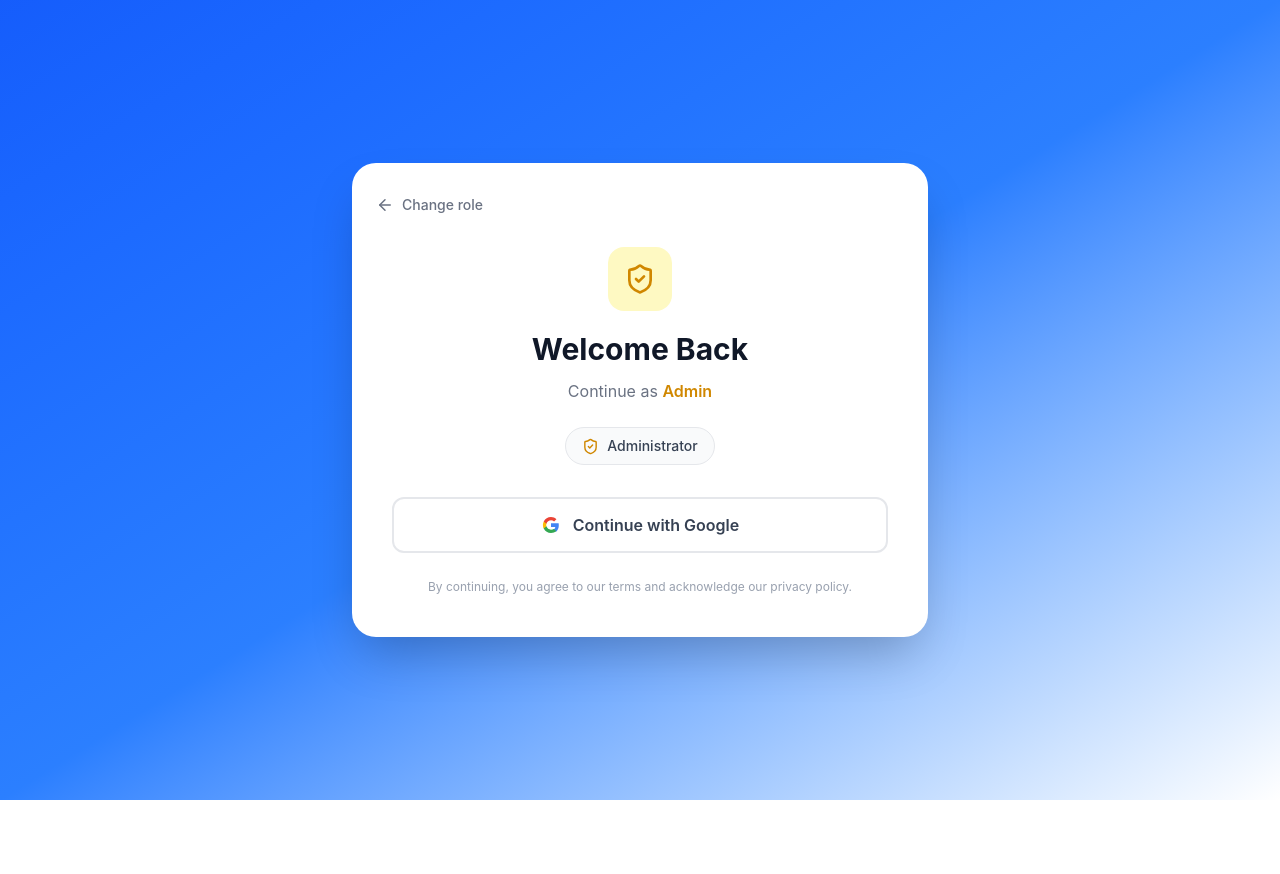
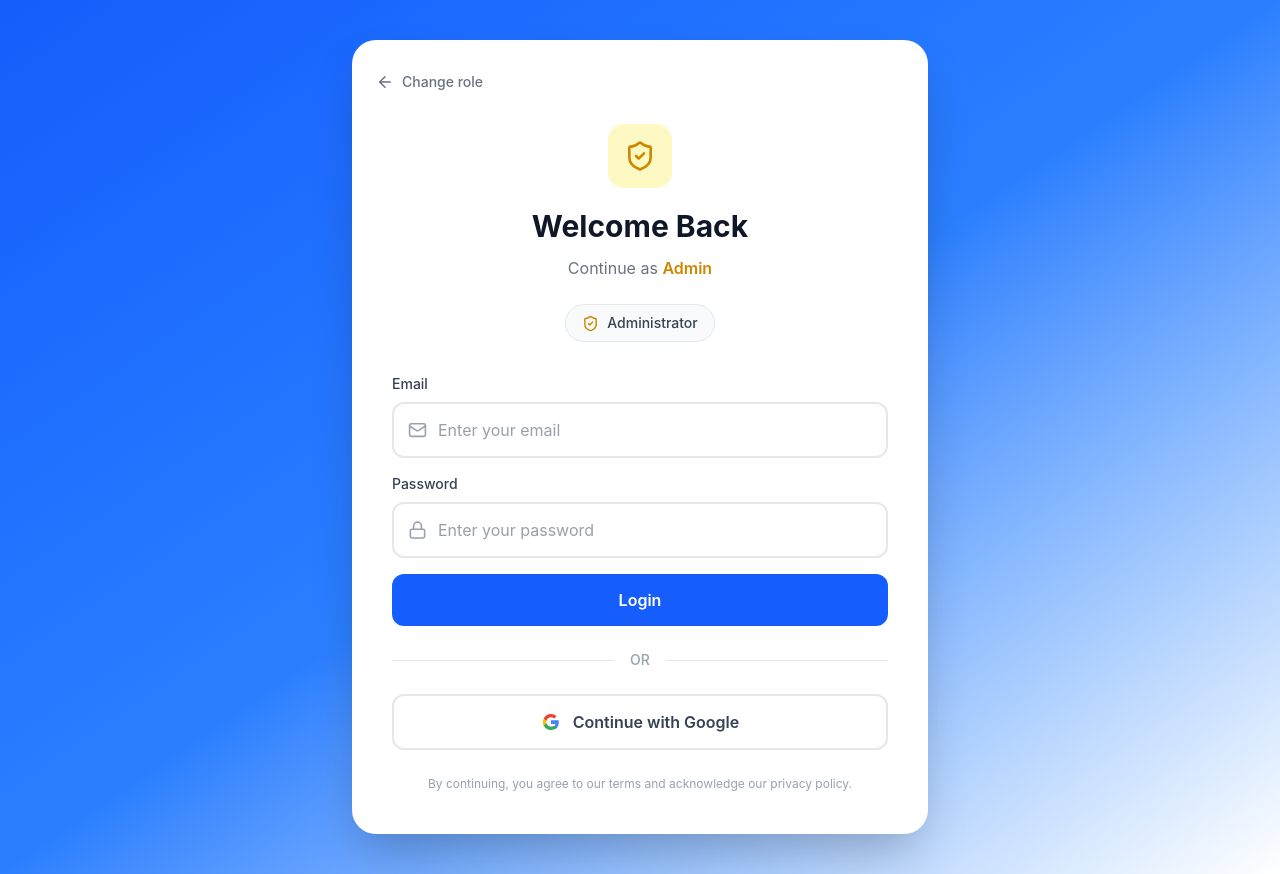
Before and after one commit to Pavan-1410/Shopping-Application, a React (Vite) app in the folder frontend/: page /login in a window 1280 px wide. Before the commit the page ends 800 px from the top, so only its background shows below. Built offline with nearby package versions, Linux system fonts and the light colour scheme; no server answers; sample sign-in values are in the browser's storage.

Commit message:
adder emaillogin

```diff
--- a/frontend/src/pages/Login.tsx
+++ b/frontend/src/pages/Login.tsx
@@ -1,22 +1,44 @@
-import { ArrowLeft, ShieldCheck, ShoppingBag } from "lucide-react";
+import {
+  ArrowLeft,
+  ShieldCheck,
+  ShoppingBag,
+  Mail,
+  Lock,
+} from "lucide-react";
+
 import { useNavigate } from "react-router-dom";
-import { signInWithPopup } from "firebase/auth";
-import { useEffect } from "react";
+
+import {
+  signInWithPopup,
+  signInWithEmailAndPassword,
+} from "firebase/auth";
+
+import { useEffect, useState } from "react";
+
 // firebase imports
 import { auth, googleProvider } from "../config/firebase";
-//tanstack imports
+
+// tanstack imports
 import { useMutation } from "@tanstack/react-query";
-import { getMe ,getAdminMe} from "../api/authApi";
+
+import { getMe, getAdminMe } from "../api/authApi";
+
 import toast from "react-hot-toast";
+
 import LoadingOverlay from "../components/LoadingOverlay";
-
 
 const Login = () => {
   const navigate = useNavigate();
+
   const selectedRole = localStorage.getItem("selectedRole");
-
   const isAdmin = selectedRole === "admin";
 
+  // Email and password state
+  const [email, setEmail] = useState("");
+  const [password, setPassword] = useState("");
+
+  // Firebase login loading state
+  const [isLoggingIn, setIsLoggingIn] = useState(false);
 
   useEffect(() => {
     if (!selectedRole) {
@@ -24,22 +46,29 @@ const Login = () => {
     }
   }, [selectedRole, navigate]);
 
-
   const handleBack = () => {
     navigate("/select-role");
   };
 
+  // User /me mutation
   const { mutateAsync: fetchMe, isPending } = useMutation({
     mutationFn: getMe,
   });
 
-const { mutateAsync: fetchAdminMe, isPending: isAdminLoading } = useMutation({
+  // Admin /admin/me mutation
+  const {
+    mutateAsync: fetchAdminMe,
+    isPending: isAdminLoading,
+  } = useMutation({
     mutationFn: getAdminMe,
   });
 
+  // ==========================================
+  // GOOGLE LOGIN
+  // ==========================================
   const handleGoogleLogin = async () => {
     try {
-
+      setIsLoggingIn(true);
 
       const result = await signInWithPopup(auth, googleProvider);
 
@@ -48,12 +77,7 @@ const { mutateAsync: fetchAdminMe, isPending: isAdminLoading } = useMutation({
       // Firebase ID Token
       const token = await user.getIdToken();
 
-
-
-      // Call backend /me and /admin/me based on role
-
-
-
+      // Call backend based on selected role
       if (selectedRole === "admin") {
         await fetchAdminMe(token);
       } else {
@@ -61,27 +85,127 @@ if (selectedRole === "admin") {
       }
 
       navigate("/home");
+    } catch (error: any) {
+      console.error("Google login failed:", error);
 
-    } catch (error:any) {
-        console.error("Google login failed:", error);
       if (error.response?.status === 403) {
-          toast.error(error.response.data.message);
+        toast.error(
+          error.response.data.message || "You are not authorized."
+        );
         navigate("/select-role");
         return;
       }
+
       toast.error("Login failed. Please try again.");
+    } finally {
+      setIsLoggingIn(false);
     }
   };
 
-   const isLoading = isPending || isAdminLoading;
+  // ==========================================
+  // EMAIL / PASSWORD LOGIN
+  // ==========================================
+  const handleEmailLogin = async (
+    e: React.FormEvent<HTMLFormElement>
+  ) => {
+    e.preventDefault();
+
+    // Basic validation
+    if (!email.trim()) {
+      toast.error("Please enter your email.");
+      return;
+    }
+
+    if (!password) {
+      toast.error("Please enter your password.");
+      return;
+    }
+
+    try {
+      setIsLoggingIn(true);
+
+      // Login with Firebase Email & Password
+      const result = await signInWithEmailAndPassword(
+        auth,
+        email.trim(),
+        password
+      );
+
+      const user = result.user;
+
+      // Get Firebase ID Token
+      const token = await user.getIdToken();
+
+      // Call the SAME backend APIs used by Google login
+      if (selectedRole === "admin") {
+        await fetchAdminMe(token);
+      } else {
+        await fetchMe(token);
+      }
+
+      toast.success("Login successful!");
+
+      navigate("/home");
+    } catch (error: any) {
+      console.error("Email login failed:", error);
+
+      // Firebase errors
+      switch (error.code) {
+        case "auth/invalid-email":
+          toast.error("Please enter a valid email address.");
+          break;
+
+        case "auth/user-not-found":
+          toast.error("No account found with this email.");
+          break;
+
+        case "auth/wrong-password":
+          toast.error("Incorrect password.");
+          break;
+
+        case "auth/invalid-credential":
+          toast.error("Invalid email or password.");
+          break;
+
+        case "auth/user-disabled":
+          toast.error("This account has been disabled.");
+          break;
+
+        case "auth/too-many-requests":
+          toast.error(
+            "Too many login attempts. Please try again later."
+          );
+          break;
+
+        default:
+          // Backend 403
+          if (error.response?.status === 403) {
+            toast.error(
+              error.response.data.message ||
+                "You are not authorized."
+            );
+
+            navigate("/select-role");
+            return;
+          }
+
+          toast.error("Login failed. Please try again.");
+      }
+    } finally {
+      setIsLoggingIn(false);
+    }
+  };
+
+  const isLoading =
+    isPending || isAdminLoading || isLoggingIn;
+
   return (
     <>
       {isLoading && <LoadingOverlay />}
+
       <div className="min-h-screen bg-linear-to-br from-blue-600 via-blue-500 to-white flex items-center justify-center px-4 py-10">
         <div className="w-full max-w-xl">
-
-        <div className="bg-white rounded-3xl shadow-2xl overflow-hidden ">
-
+          <div className="bg-white rounded-3xl shadow-2xl overflow-hidden">
             {/* Back Button */}
             <div className="px-6 pt-8">
               <button
@@ -89,6 +213,7 @@ navigate("/home");
                 className="flex items-center gap-2 text-gray-500 hover:text-blue-600 transition-colors"
               >
                 <ArrowLeft size={18} />
+
                 <span className="text-sm font-medium">
                   Change role
                 </span>
@@ -96,8 +221,7 @@ navigate("/home");
             </div>
 
             {/* Login Content */}
-          <div className="px-7 sm:px-10 pt-8 pb-10 text-center">
-
+            <div className="px-7 sm:px-10 pt-8 pb-10">
               {/* Icon */}
               <div
                 className={`mx-auto w-16 h-16 rounded-2xl flex items-center justify-center mb-5 ${
@@ -118,6 +242,7 @@ navigate("/home");
               </div>
 
               {/* Heading */}
+              <div className="text-center">
                 <h1 className="text-3xl font-bold text-gray-900">
                   Welcome Back
                 </h1>
@@ -155,13 +280,105 @@ navigate("/home");
                       : "Shopping Account"}
                   </span>
                 </div>
+              </div>
 
-            {/* Google Login */}
+              {/* ==========================================
+                  EMAIL / PASSWORD FORM
+                  ========================================== */}
+              <form
+                onSubmit={handleEmailLogin}
+                className="mt-8 space-y-4"
+              >
+                {/* Email */}
+                <div className="text-left">
+                  <label
+                    htmlFor="email"
+                    className="block text-sm font-medium text-gray-700 mb-2"
+                  >
+                    Email
+                  </label>
+
+                  <div className="relative">
+                    <Mail
+                      size={19}
+                      className="absolute left-4 top-1/2 -translate-y-1/2 text-gray-400"
+                    />
+
+                    <input
+                      id="email"
+                      type="email"
+                      value={email}
+                      onChange={(e) =>
+                        setEmail(e.target.value)
+                      }
+                      placeholder="Enter your email"
+                      autoComplete="email"
+                      className="w-full border-2 border-gray-200 rounded-xl pl-11 pr-4 py-3.5 text-gray-700 outline-none transition-all focus:border-blue-500 focus:ring-4 focus:ring-blue-100"
+                    />
+                  </div>
+                </div>
+
+                {/* Password */}
+                <div className="text-left">
+                  <label
+                    htmlFor="password"
+                    className="block text-sm font-medium text-gray-700 mb-2"
+                  >
+                    Password
+                  </label>
+
+                  <div className="relative">
+                    <Lock
+                      size={19}
+                      className="absolute left-4 top-1/2 -translate-y-1/2 text-gray-400"
+                    />
+
+                    <input
+                      id="password"
+                      type="password"
+                      value={password}
+                      onChange={(e) =>
+                        setPassword(e.target.value)
+                      }
+                      placeholder="Enter your password"
+                      autoComplete="current-password"
+                      className="w-full border-2 border-gray-200 rounded-xl pl-11 pr-4 py-3.5 text-gray-700 outline-none transition-all focus:border-blue-500 focus:ring-4 focus:ring-blue-100"
+                    />
+                  </div>
+                </div>
+
+                {/* Login Button */}
                 <button
+                  type="submit"
+                  disabled={isLoading}
+                  className="w-full bg-blue-600 hover:bg-blue-700 disabled:bg-blue-400 disabled:cursor-not-allowed rounded-xl px-5 py-3.5 text-white font-semibold transition-all duration-200 focus:outline-none focus:ring-4 focus:ring-blue-100"
+                >
+                  Login
+                </button>
+              </form>
+
+              {/* OR Divider */}
+              <div className="flex items-center gap-4 my-6">
+                <div className="h-px bg-gray-200 flex-1" />
+
+                <span className="text-sm text-gray-400 font-medium">
+                  OR
+                </span>
+
+                <div className="h-px bg-gray-200 flex-1" />
+              </div>
+
+              {/* ==========================================
+                  GOOGLE LOGIN
+                  ========================================== */}
+              <button
+                type="button"
                 onClick={handleGoogleLogin}
-              className="mt-8 w-full flex items-center justify-center gap-3
+                disabled={isLoading}
+                className="w-full flex items-center justify-center gap-3
                   bg-white border-2 border-gray-200
                   hover:border-blue-500 hover:shadow-md
+                  disabled:bg-gray-50 disabled:cursor-not-allowed
                   rounded-xl px-5 py-3.5
                   text-gray-700 font-semibold
                   transition-all duration-200
@@ -178,14 +395,17 @@ navigate("/home");
                     d="M21.35 12.27c0-.79-.07-1.55-.2-2.27H12v4.3h5.24a4.48 4.48 0 0 1-1.94 2.94v2.45h3.14c1.84-1.69 2.91-4.18 2.91-7.42Z"
                     fill="#4285F4"
                   />
+
                   <path
                     d="M12 21.5c2.63 0 4.84-.87 6.45-2.36l-3.14-2.45c-.87.58-1.98.92-3.31.92-2.54 0-4.7-1.72-5.47-4.03H3.29v2.53A9.75 9.75 0 0 0 12 21.5Z"
                     fill="#34A853"
                   />
+
                   <path
                     d="M6.53 13.58A5.86 5.86 0 0 1 6.22 12c0-.55.1-1.09.31-1.58V7.89H3.29A9.75 9.75 0 0 0 2.25 12c0 1.57.38 3.05 1.04 4.11l3.24-2.53Z"
                     fill="#FBBC05"
                   />
+
                   <path
                     d="M12 6.39c1.43 0 2.71.49 3.72 1.46l2.79-2.79C16.84 3.49 14.63 2.5 12 2.5a9.75 9.75 0 0 0-8.71 5.39l3.24 2.53C7.3 8.11 9.46 6.39 12 6.39Z"
                     fill="#EA4335"
@@ -196,15 +416,11 @@ navigate("/home");
               </button>
 
               {/* Information */}
-            <p className="mt-6 text-xs text-gray-400 leading-relaxed">
+              <p className="mt-6 text-center text-xs text-gray-400 leading-relaxed">
                 By continuing, you agree to our terms and
                 acknowledge our privacy policy.
               </p>
             </div>
-
-          {/* Footer */}
-
-
           </div>
         </div>
       </div>
```
Lines whose indentation alone changed are shown as unchanged.
